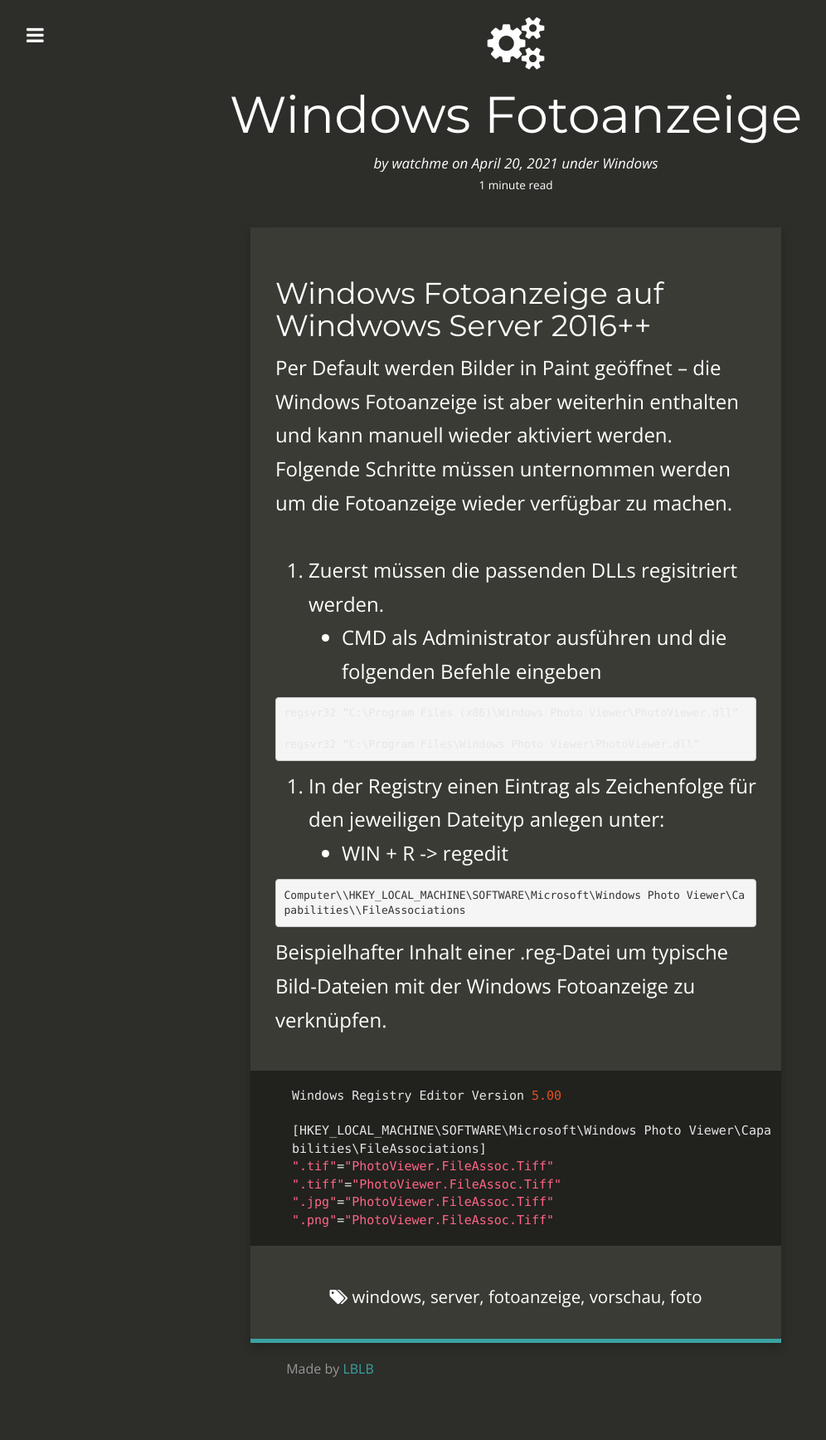
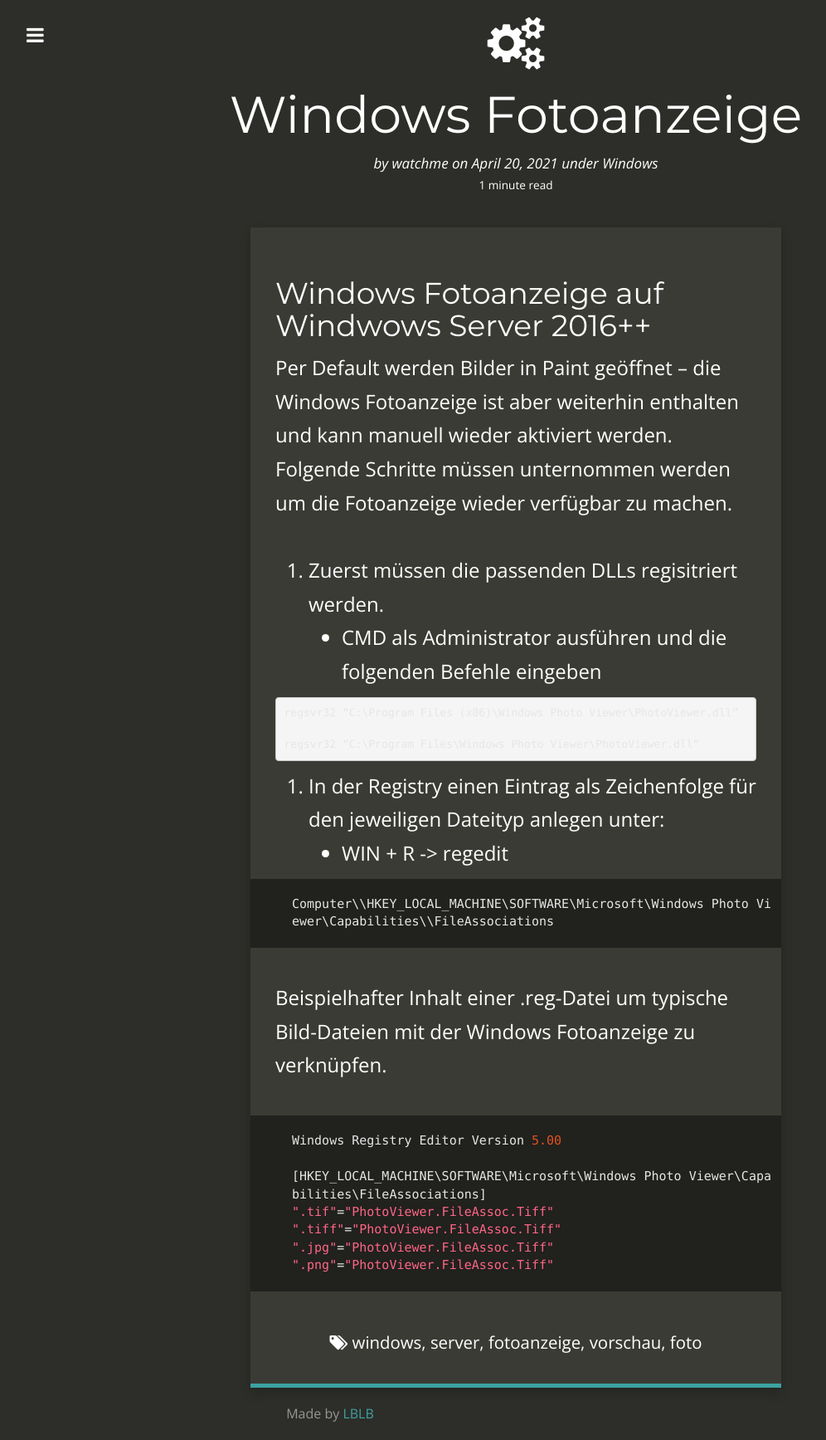
Before and after one commit to eski1337/lblb-it-ffd00, a Jekyll site: the page built from _posts/2021-04-20-WindowsFotoanzeige.md, in a window 1280 px wide. Shown: the whole page at 83% size, without its empty margins (18-1014 px from the left). Built offline with Jekyll 4.4.1, drawn with Linux system fonts in a browser that asks for light colours; nearby versions of some CDN libraries; comment, search, counter and statistics services are not loaded; before the commit the page ends 1681 px from its top, so only the background shows below that.

Commit message:
2021-04-20-WindowsFotoanzeige.md: changed

````diff
--- a/_posts/2021-04-20-WindowsFotoanzeige.md
+++ b/_posts/2021-04-20-WindowsFotoanzeige.md
@@ -30,7 +30,7 @@
 2.  In der Registry einen Eintrag als Zeichenfolge für den jeweiligen Dateityp anlegen unter:
     *   WIN + R -> regedit
 
-```Registry
+```
 Computer\\HKEY_LOCAL_MACHINE\SOFTWARE\Microsoft\Windows Photo Viewer\Capabilities\\FileAssociations
 ```
 Beispielhafter Inhalt einer .reg-Datei um typische Bild-Dateien mit der Windows Fotoanzeige zu verknüpfen.
````
